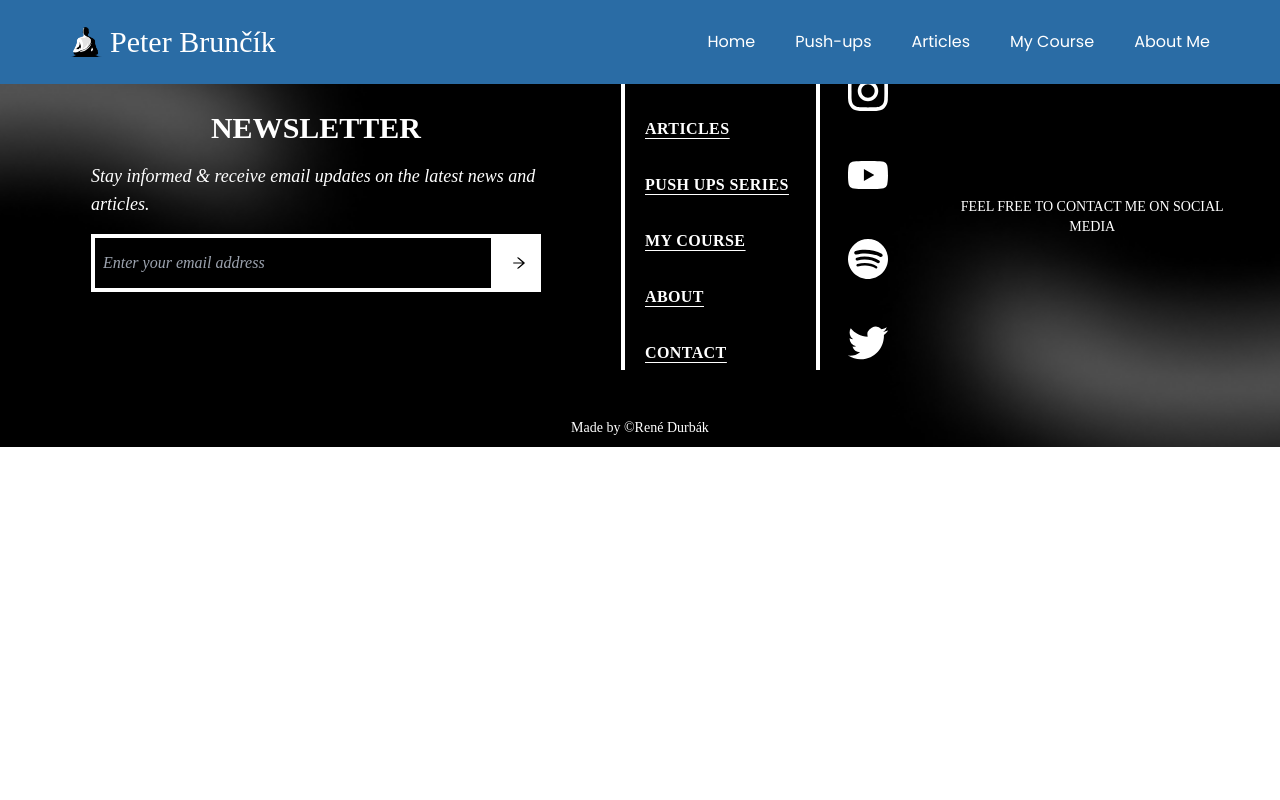
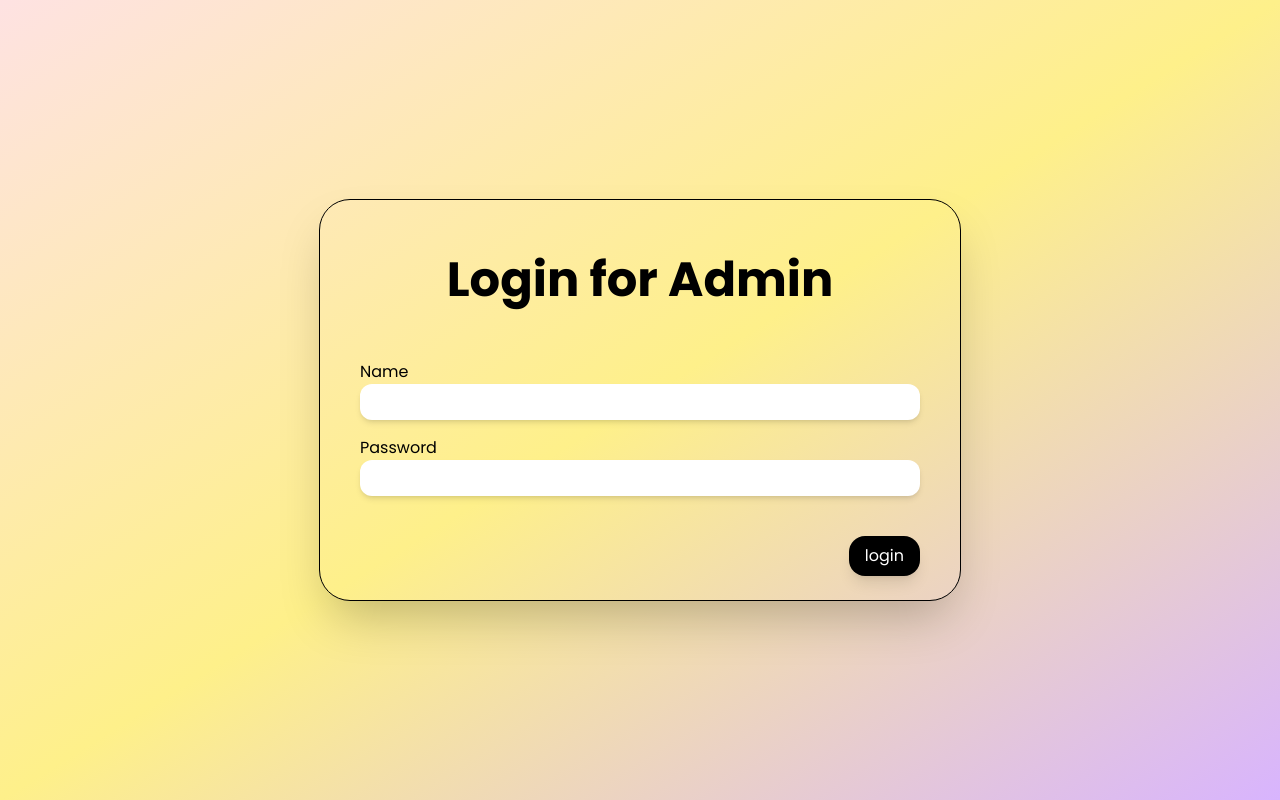
Before and after one commit to ReneDurbak/bruncik_blog, a React (Vite) app in the folder client/: page /admin in a window 1280 px wide. Built offline with nearby package versions, Linux system fonts and the light colour scheme; a web font is replaced by a local one.

Commit message:
login page for admin finished - frontend

```diff
--- a/client/src/App.jsx
+++ b/client/src/App.jsx
@@ -1,5 +1,5 @@
 import React from 'react';
-import { BrowserRouter as Router, Route, Routes } from 'react-router-dom';
+import { BrowserRouter as Router, Route, Routes} from 'react-router-dom';
 import Articles from './pages/Articles.jsx';
 import Mycourse from './pages/Mycourse.jsx';
 import Pushups from './pages/Pushups.jsx';
@@ -9,9 +9,12 @@ import SingleArticlePage from './components/SingleArticlePage.jsx';
 import ScrollToTop from './scrollToTop.jsx';
 import Navbar from "./components/Navbar";
 import Footer from "./components/Footer";
+import AdminLogin from './pages/AdminLogin.jsx';
 
 
 function App() {
+
+
 
 
 
@@ -43,7 +46,7 @@ function App() {
     <>
 
     <Router>
-          <Navbar/>
+         <Navbar/>
       <ScrollToTop />
       <Routes>
         <Route path="/" element={<Home />} />
@@ -52,8 +55,9 @@ function App() {
         <Route path="/articles/:id" element={<SingleArticlePage articles={ListofArticles}/>}/>
         <Route path="/mycourse" element={<Mycourse />} />
         <Route path="/push-ups" element={<Pushups/>} />
+        <Route path="/admin" element={<AdminLogin/>}/>
       </Routes>
-      <Footer/>
+       <Footer/>
     </Router>
     </>
   );
--- a/client/src/components/Footer.jsx
+++ b/client/src/components/Footer.jsx
@@ -1,12 +1,17 @@
 import{SiInstagram, SiTwitter, SiFacebook, SiYoutube, SiSpotify} from 'react-icons/si'
-import { Link } from "react-router-dom"
+import { Link, useLocation } from "react-router-dom"
 import {AiOutlineArrowRight} from 'react-icons/ai'
 import emailjs from 'emailjs-com'
 import { useState } from 'react'
 
 
 export default function Footer(){
+  const location = useLocation();
+  const isAdminRoute = location.pathname === '/admin';
 
+  if (isAdminRoute) {
+    return null
+  }
 
   const[email,setEmail] = useState("")
   const [message, setMessage] = useState("")
--- a/client/src/components/Navbar.jsx
+++ b/client/src/components/Navbar.jsx
@@ -1,10 +1,20 @@
 import { useState, useEffect } from 'react'
 import {AiOutlineMenu,AiOutlineClose} from 'react-icons/ai'
-import { NavLink, Link } from 'react-router-dom';
+import { NavLink, Link, useLocation } from 'react-router-dom';
 import logo from "../assets/icon.png"
 
 
 function Navbar(){
+
+  const location = useLocation();
+  const isAdminRoute = location.pathname === '/admin';
+
+  if (isAdminRoute) {
+    return null
+  }
+
+
+
   const [nav,setNav] = useState(false)
 
   const handleNav=() => {
--- a/client/src/pages/About.jsx
+++ b/client/src/pages/About.jsx
@@ -313,7 +313,7 @@ function About() {
 
                 <div className="relative max-w-full 2xl:h-[1200px]">
                     <img src={healthvaluesbg}
-                        className="absolute z-[-1] w-full 2xl:block hidden"/>
+                        className="absolute z-[-1] w-full 2xl:block hidden top-[100px]"/>
                     <img src={healthvaluesbgLaptop}
                         className="absolute z-[-1] top-[110px] w-full xl:hidden lg:block hidden"/>
                     <img src={healthvaluesbgLaptopXL}
--- /dev/null
+++ b/client/src/pages/AdminLogin.jsx
@@ -0,0 +1,33 @@
+
+export default function AdminLogin() {
+
+
+
+
+  return (
+    <>
+    <div className="flex justify-center items-center h-screen bg-gradient-to-br from-red-100 via-yellow-200 to-purple-300">
+        <form className="flex flex-col  px-10 py-6 rounded-[30px] w-[40rem] outline outline-[1px] shadow-2xl">
+            <h1 className="text-center text-4xl lg:text-5xl font-bold mt-8">Login for Admin</h1>
+            <div className="flex justify-center flex-col space-y-4 mt-14">
+              <div className="flex flex-col justify-center">
+                <p>Name</p>
+                <input id="name" type="text" className="rounded-xl outline outline-0 shadow-md px-2 py-[6px] focus:outline-0 focus:shadow-lg duration-300 ease-in-out" required/>
+              </div>
+
+              <div className="flex flex-col justify-center">
+                <p>Password</p>
+                <input id="password" type="text" className="rounded-xl outline outline-0 shadow-md px-2 py-[6px] focus:outline-0 focus:shadow-lg duration-300 ease-in-out" required/>
+              </div>
+            </div>
+
+            <div className="flex justify-end mt-10">
+              <button className="py-2 px-4 rounded-[16px] bg-black hover:bg-white text-white hover:text-black shadow-lg hover:shadow-xl outline-0 outline duration-300 ease-out">
+                login
+              </button>
+              </div>
+        </form>
+    </div>
+    </>
+  )
+}
```
